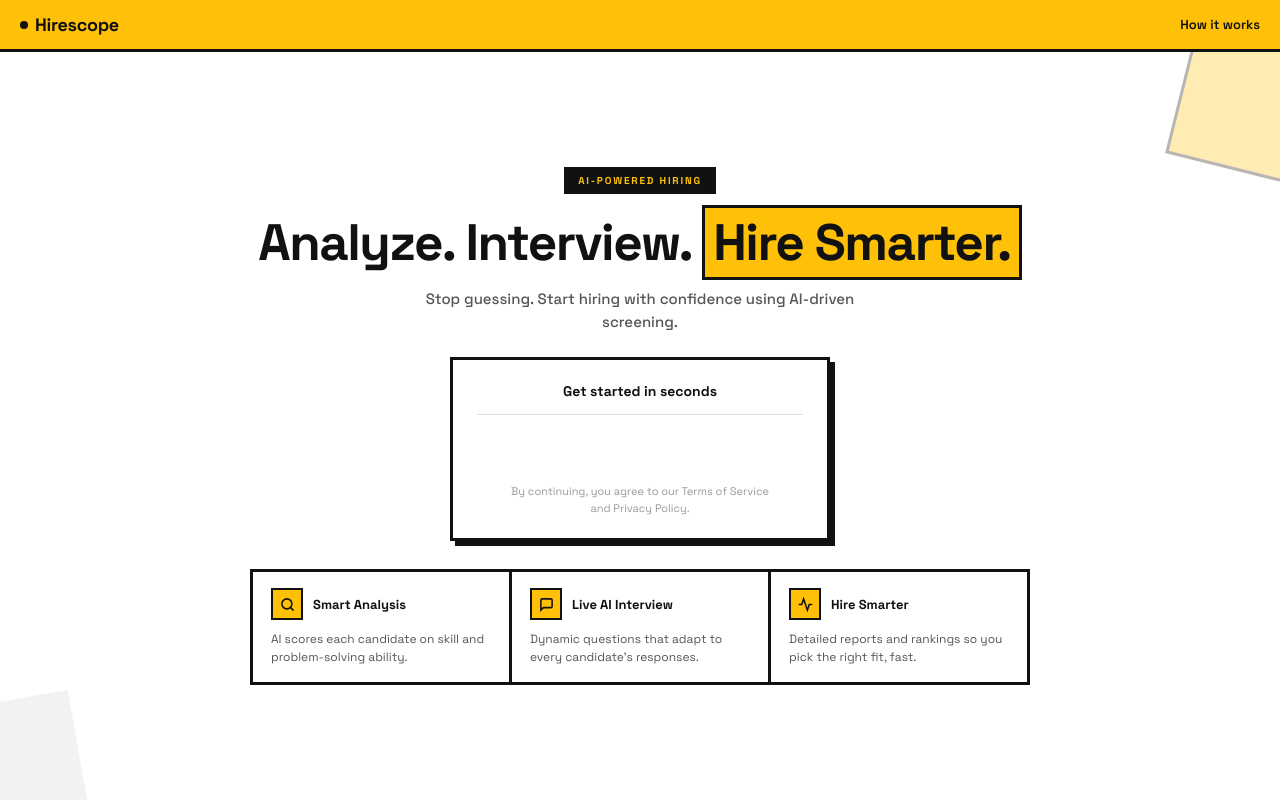
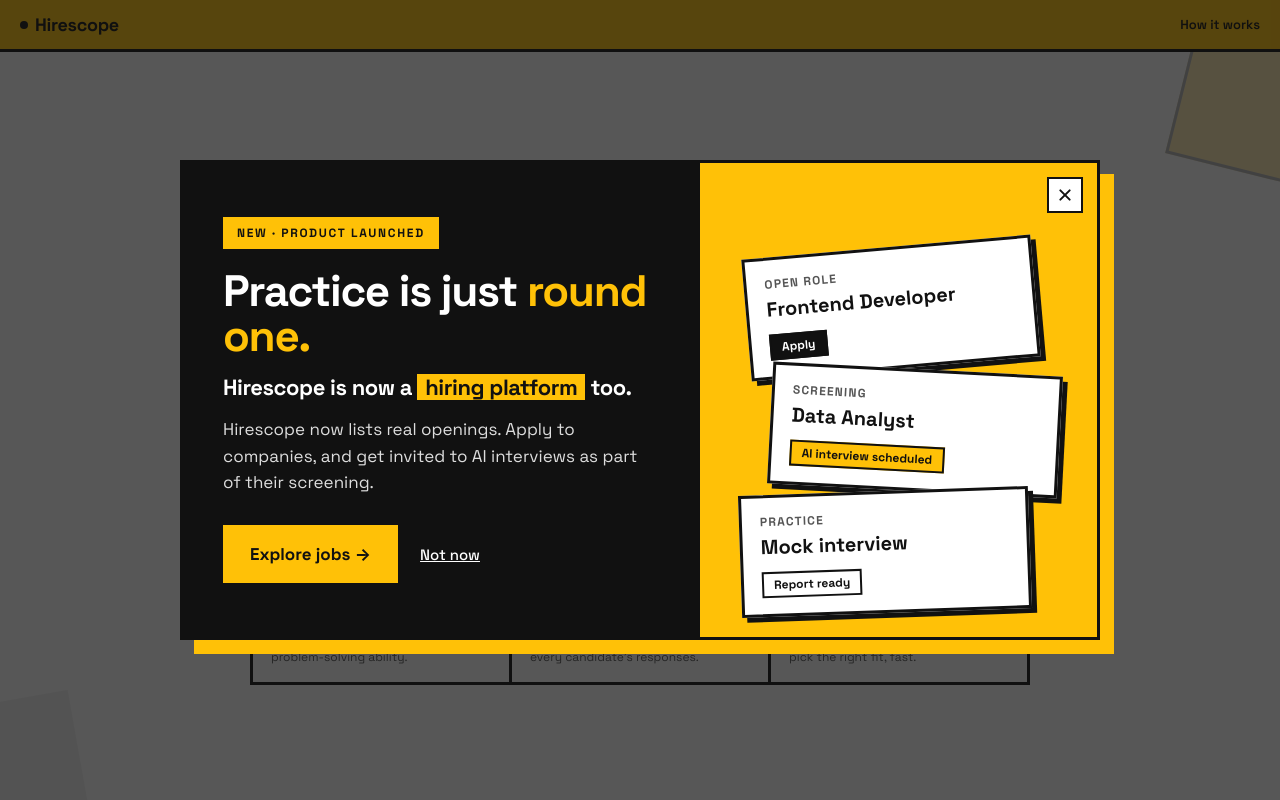
Before and after one commit to Riyasinha-01/Hirescope, a React (Create React App) app in the folder frontend/: page / in a window 1280 px wide. Built offline with nearby package versions, Linux system fonts and the light colour scheme; no server answers.

Commit message:
New Product Adv Card Added

```diff
--- a/frontend/src/pages/Home.js
+++ b/frontend/src/pages/Home.js
@@ -1,5 +1,9 @@
+import { useEffect, useState } from "react";
 import { GoogleLogin } from "@react-oauth/google";
 import axios from "axios";
+
+/* Where the "Explore jobs" button sends people */
+const NEW_PLATFORM_URL = "https://hrmscope.vercel.app/";
 
 /* ─── Responsive CSS injected as a <style> tag so we can use media queries ── */
 const globalCSS = `
@@ -168,13 +172,178 @@
   }
   .hs-feat-title { font-size: 13px; font-weight: 700; color: #111; margin: 0; }
   .hs-feat-desc  { font-size: 12px; color: #555; line-height: 1.5; margin: 0; }
+
+  /* ─── LAUNCH POPUP ─── */
+  .hs-promo-overlay {
+    position: fixed; inset: 0; z-index: 1000;
+    background: rgba(17, 17, 17, 0.7);
+    display: flex; align-items: center; justify-content: center;
+    padding: 16px; overflow-y: auto;
+  }
+  .hs-promo {
+    position: relative; display: flex; width: 100%; max-width: 920px; min-height: 480px;
+    background: #111; border: 3px solid #111; box-shadow: 14px 14px 0 #FFC107;
+  }
+  .hs-promo-left {
+    flex: 1; padding: 44px 40px; color: #fff;
+    display: flex; flex-direction: column; justify-content: center; align-items: flex-start;
+  }
+  .hs-promo-tag {
+    background: #FFC107; color: #111; font-size: 12px; font-weight: 700;
+    letter-spacing: 1.7px; text-transform: uppercase; padding: 8px 14px;
+  }
+  .hs-promo-h2 {
+    margin: 20px 0 0; font-size: clamp(30px, 5vw, 44px); font-weight: 700;
+    line-height: 1.04; letter-spacing: -0.03em;
+  }
+  .hs-promo-h2 span { color: #FFC107; }
+  .hs-promo-sub {
+    margin-top: 14px; font-size: 22px; font-weight: 700;
+    letter-spacing: -0.02em; line-height: 1.2;
+  }
+  .hs-promo-sub span {
+    background: #FFC107; color: #111; padding: 0 8px; display: inline-block;
+  }
+  .hs-promo-text { margin: 16px 0 0; font-size: 17px; line-height: 1.55; color: #ddd; }
+  .hs-promo-actions {
+    margin-top: 30px; display: flex; align-items: center; gap: 22px; flex-wrap: wrap;
+  }
+  .hs-promo-cta {
+    background: #FFC107; color: #111; border: 3px solid #FFC107;
+    padding: 15px 24px; font-weight: 700; font-size: 17px; text-decoration: none;
+    transition: transform 0.08s;
+  }
+  .hs-promo-cta:hover { transform: translate(-2px, -2px); }
+  .hs-promo-later {
+    background: none; border: none; padding: 0; cursor: pointer;
+    color: #fff; font-family: inherit; font-size: 15px; font-weight: 500;
+    text-decoration: underline;
+  }
+  .hs-promo-cta:focus-visible, .hs-promo-later:focus-visible, .hs-promo-close:focus-visible {
+    outline: 3px solid #fff; outline-offset: 3px;
+  }
+  .hs-promo-close {
+    position: absolute; top: 14px; right: 14px; z-index: 3;
+    width: 36px; height: 36px; background: #fff; border: 2px solid #111; cursor: pointer;
+    display: flex; align-items: center; justify-content: center;
+  }
+  .hs-promo-right {
+    width: 400px; flex-shrink: 0; background: #FFC107; border-left: 3px solid #111;
+    position: relative; overflow: hidden;
+  }
+  .hs-pc {
+    position: absolute; width: 290px; background: #fff; border: 3px solid #111;
+    box-shadow: 5px 5px 0 #111; padding: 16px 18px;
+  }
+  .hs-pc-label {
+    font-size: 12px; font-weight: 700; color: #555;
+    letter-spacing: 1.2px; text-transform: uppercase;
+  }
+  .hs-pc-title { font-size: 20px; font-weight: 700; margin-top: 4px; color: #111; }
+  .hs-pc-chip {
+    margin-top: 12px; display: inline-block; font-size: 12px; font-weight: 700;
+    padding: 3px 10px; border: 2px solid #111; color: #111; background: #fff;
+  }
+  .hs-pc-chip--dark { background: #111; color: #fff; }
+  .hs-pc-chip--yellow { background: #FFC107; }
+
+  @media (max-width: 760px) {
+    .hs-promo-right { display: none; }
+    .hs-promo { min-height: 0; box-shadow: 8px 8px 0 #FFC107; }
+    .hs-promo-left { padding: 60px 24px 32px; }
+    .hs-promo-sub { font-size: 19px; }
+    .hs-promo-text { font-size: 16px; }
+  }
+  @media (prefers-reduced-motion: reduce) {
+    .hs-promo-cta { transition: none; }
+  }
 `;
 
 function InjectStyles() {
   return <style dangerouslySetInnerHTML={{ __html: globalCSS }} />;
 }
 
+/* ─── Launch popup: announces the recruitment platform ───────────────────── */
+function LaunchPromo({ onClose }) {
+  useEffect(() => {
+    const onKey = (e) => e.key === "Escape" && onClose();
+    document.addEventListener("keydown", onKey);
+    const prevOverflow = document.body.style.overflow;
+    document.body.style.overflow = "hidden";
+    return () => {
+      document.removeEventListener("keydown", onKey);
+      document.body.style.overflow = prevOverflow;
+    };
+  }, [onClose]);
+
+  return (
+    <div className="hs-promo-overlay" onClick={onClose}>
+      <div
+        className="hs-promo"
+        role="dialog"
+        aria-modal="true"
+        aria-labelledby="hs-promo-title"
+        onClick={(e) => e.stopPropagation()}
+      >
+        <button className="hs-promo-close" onClick={onClose} aria-label="Close">
+          <svg width="16" height="16" viewBox="0 0 24 24" fill="none" stroke="#111" strokeWidth="3" strokeLinecap="round" aria-hidden="true">
+            <path d="M5 5l14 14M19 5L5 19" />
+          </svg>
+        </button>
+
+        <div className="hs-promo-left">
+          <div className="hs-promo-tag">New · Product launched</div>
+          <h2 className="hs-promo-h2" id="hs-promo-title">
+            Practice is just <span>round one.</span>
+          </h2>
+          <div className="hs-promo-sub">
+            Hirescope is now a <span>hiring platform</span> too.
+          </div>
+          <p className="hs-promo-text">
+            Hirescope now lists real openings. Apply to companies, and get invited to AI
+            interviews as part of their screening.
+          </p>
+          <div className="hs-promo-actions">
+            <a className="hs-promo-cta" href={NEW_PLATFORM_URL} onClick={onClose}>
+              Explore jobs →
+            </a>
+            <button className="hs-promo-later" onClick={onClose}>Not now</button>
+          </div>
+        </div>
+
+        <div className="hs-promo-right" aria-hidden="true">
+          <div className="hs-pc" style={{ left: 46, top: 84, transform: "rotate(-5deg)" }}>
+            <div className="hs-pc-label">Open role</div>
+            <div className="hs-pc-title">Frontend Developer</div>
+            <div className="hs-pc-chip hs-pc-chip--dark">Apply</div>
+          </div>
+          <div className="hs-pc" style={{ left: 70, top: 206, transform: "rotate(3deg)" }}>
+            <div className="hs-pc-label">Screening</div>
+            <div className="hs-pc-title">Data Analyst</div>
+            <div className="hs-pc-chip hs-pc-chip--yellow">AI interview scheduled</div>
+          </div>
+          <div className="hs-pc" style={{ left: 40, top: 328, transform: "rotate(-2deg)" }}>
+            <div className="hs-pc-label">Practice</div>
+            <div className="hs-pc-title">Mock interview</div>
+            <div className="hs-pc-chip">Report ready</div>
+          </div>
+        </div>
+      </div>
+    </div>
+  );
+}
+
 function Home() {
+  const [showPromo, setShowPromo] = useState(false);
+
+  /* Show on every visit, shortly after the page loads */
+  useEffect(() => {
+    const t = setTimeout(() => setShowPromo(true), 800);
+    return () => clearTimeout(t);
+  }, []);
+
+  const closePromo = () => setShowPromo(false);
+
   const handleSuccess = async (credentialResponse) => {
   try {
     const res = await axios.post(
@@ -301,6 +470,9 @@
           </div>
         </main>
 
+        {/* ── Launch popup ── */}
+        {showPromo && <LaunchPromo onClose={closePromo} />}
+
       </div>
     </>
   );
```
